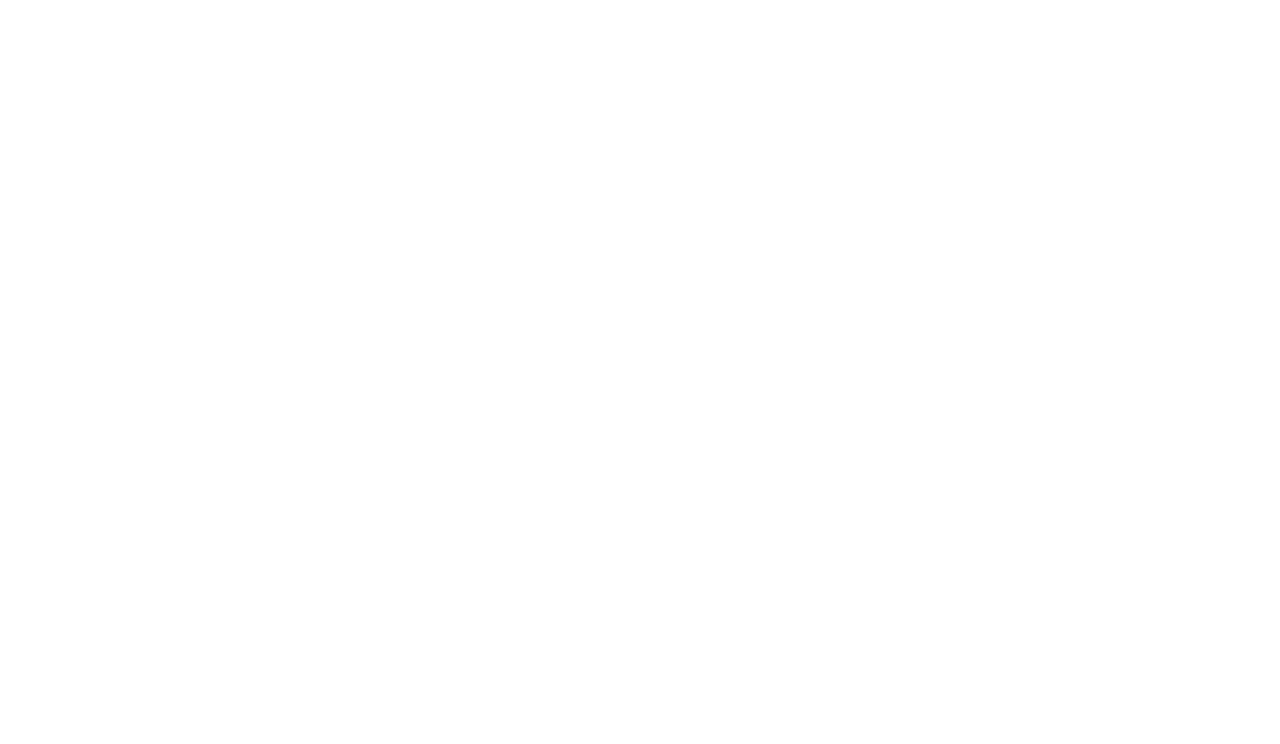
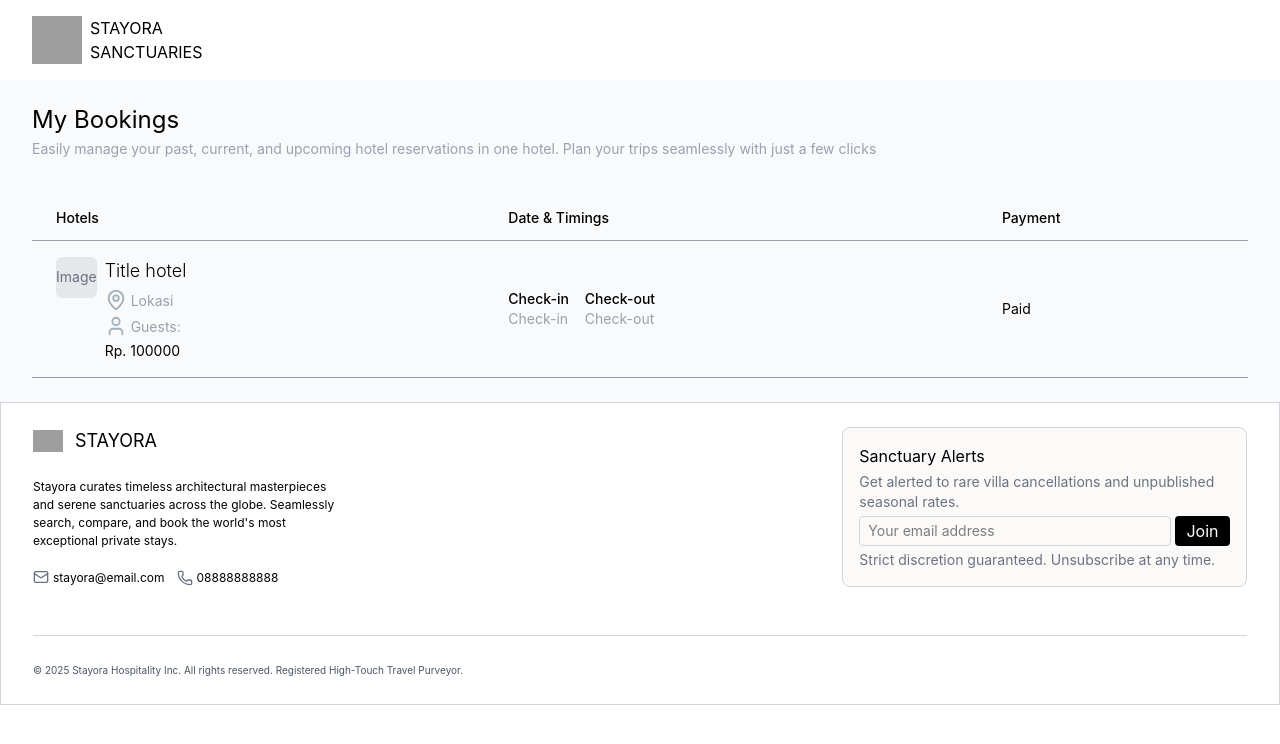
Before and after one commit to teukuriansyah/stayora, a React app in the folder frontend/: page /my-booking in a window 1280 px wide. Before the commit this address had no page. Shown: the top 744 px of the page. Built offline with nearby package versions, Linux system fonts and the light colour scheme; grey boxes are pictures that could not be loaded; the HTML template or start-up script is replaced by a standard one.

Commit message:
feat:add my booking page

```diff
--- a/frontend/src/App.jsx
+++ b/frontend/src/App.jsx
@@ -5,6 +5,7 @@
 import Detail from "./pages/Detail"
 import Checkout from "./pages/Checkout"
 import Booked from "./pages/Booked"
+import MyBooking from "./pages/MyBooking"
 import "./index.css"
 
 export default function App() {
@@ -17,6 +18,7 @@
           <Route path="/search" element={<Search/>} />
           <Route path="/checkout" element={<Checkout/>} />
           <Route path="/booked" element={<Booked/>} />
+          <Route path="/my-booking" element={<MyBooking/>} />
         </Route>
       </Routes>
     </BrowserRouter>
--- /dev/null
+++ b/frontend/src/components/Table.jsx
@@ -0,0 +1,56 @@
+import { MapPin, Calendar, User } from "lucide-react"
+import React from 'react'
+
+export default function Table(){
+  return (
+    <div>
+      <div className="relative overflow-x-auto bg-neutral-primary-soft rounded-base border-default">
+        <table className="w-full text-sm text-left rtl:text-right text-body">
+          <thead className="text-sm text-body bg-neutral-secondary-soft border-b rounded-base border-gray-400">
+            <tr>
+              <th scope="col" className="px-6 py-3 font-medium">Hotels</th>
+              <th scope="col" className="px-6 py-3 font-medium">Date & Timings</th>
+              <th scope="col" className="px-6 py-3 font-medium">Payment</th>
+            </tr>
+          </thead>
+          <tbody>
+            <tr className="bg-neutral-primary border-b border-gray-400">
+              <td scope="row" className="px-6 py-4">
+                <div className="flex gap-2">
+                  <div>
+                    <div className="bg-gray-200 rounded-md flex items-center aspect-square justify-center text-gray-500">Image</div>
+                  </div>
+                  <div className="flex flex-col gap-1">
+                    <h3 className="text-lg font-light">Title hotel</h3>
+                    <div className="flex gap-1 items-end">
+                      <MapPin color="#a2b0bb" size={22}/>
+                      <span className="text-sm text-gray-400">Lokasi</span>
+                    </div>
+                    <div className="flex gap-1 items-end">
+                      <User color="#a2b0bb" size={22}/>
+                      <span className="text-sm text-gray-400">Guests: </span>
+                    </div>
+                    <span>Rp. 100000</span>
+                  </div>
+                </div>
+              </td>
+              <td className="px-6 py-4">
+                <div className="flex gap-4">
+                  <div className="flex flex-col">
+                    <span className="font-medium">Check-in</span>
+                    <span className="text-gray-400">Check-in</span>
+                  </div>
+                  <div className="flex flex-col">
+                    <span className="font-medium">Check-out</span>
+                    <span className="text-gray-400">Check-out</span>
+                  </div>
+                </div>
+              </td>
+              <td className="px-6 py-4">Paid</td>
+            </tr>
+          </tbody>
+        </table>
+      </div>
+    </div>
+  )
+}
--- /dev/null
+++ b/frontend/src/pages/MyBooking.jsx
@@ -0,0 +1,19 @@
+import React from 'react'
+import Table from "../components/Table"
+
+export default function MyBooking() {
+  return (
+    <div>
+      {/* Title */}
+      <div>
+        <h2 className="text-2xl">My Bookings</h2>
+        <span className="text-sm text-gray-400">Easily manage your past, current, and upcoming hotel reservations in one hotel. Plan your trips seamlessly with just a few clicks</span>
+      </div>
+
+      {/* Table */}
+      <div className="mt-9">
+        <Table />
+      </div>
+    </div>
+  )
+}
```
